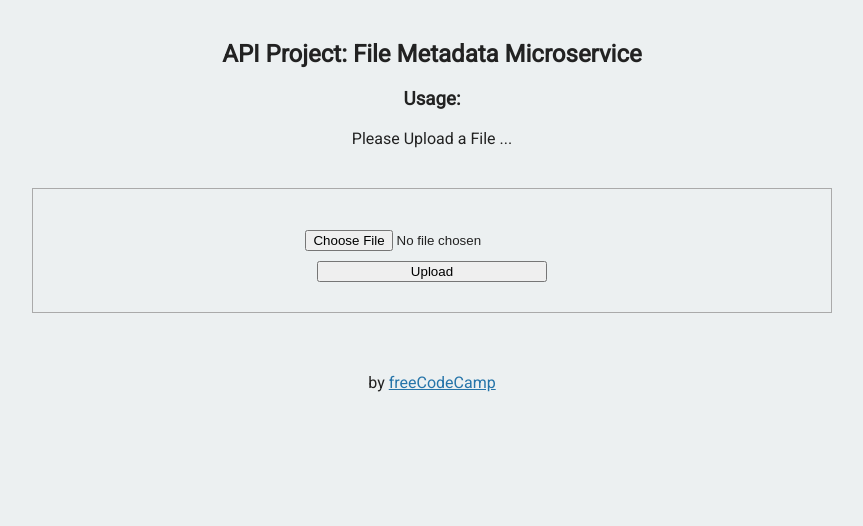
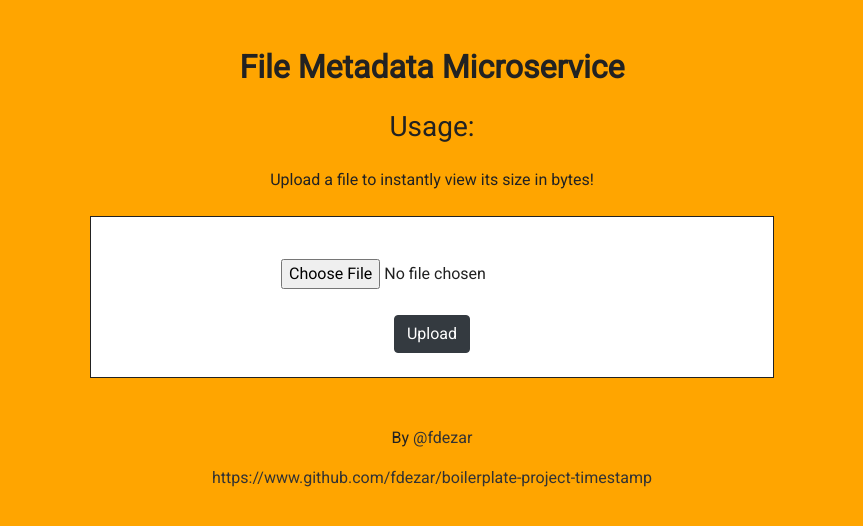
Before and after one commit to fdezar/boilerplate-project-filemetadata, a website: page views/index.html in a window 1280 px wide. Shown: the whole page, without its empty margins (208-1071 px from the left). Drawn offline with nearby package versions, Linux system fonts and the light colour scheme; files that its build step writes are made by us from their sources.

Commit message:
styles improved

```diff
--- a/public/style.css
+++ b/public/style.css
@@ -1,10 +1,8 @@
-/****** Main Styling ******/
-
 body {
   font-family: 'Roboto', sans-serif;
   font-size: 16px;
   color: #222;
-  background-color: #ECF0F1;
+  background-color: orange;
   text-align: center;
 }
 
@@ -13,12 +11,12 @@ body {
   margin-top: 40px;
 }
 
-.footer {
+footer {
   margin-top: 60px;
 }
 
 a {
-  color: #2574A9;
+  color: #333;
 }
 
 input {
@@ -35,7 +33,8 @@ input#button {
   position:relative;
   margin: auto;
   margin-top: 40px;
-  border: 1px  solid  #aaa;
+  background-color: white;
+  border: 1px  solid  #222;
   padding: 20px;
   width: 60%;
   min-width: 400px;
--- a/views/index.html
+++ b/views/index.html
@@ -1,34 +1,42 @@
 <!DOCTYPE html>
-
 <html>
    <head>
       <title>File Metadata</title>
       <link rel="shortcut icon" href="https://cdn.freecodecamp.org/universal/favicons/favicon-32x32.png" type="image/x-icon"/>
       <link href="https://fonts.googleapis.com/css?family=Roboto" rel="stylesheet" type="text/css">
+      <!-- Bootstrap CSS -->
+      <link href="https://maxcdn.bootstrapcdn.com/bootstrap/4.5.2/css/bootstrap.min.css" rel="stylesheet">
       <link href="./style.css" rel="stylesheet" type="text/css">
    </head>
 
    <body>
       <div class="container">
-        <h2>API Project: File Metadata Microservice</h2>
+        <h2 class="mt-5 font-weight-bold">File Metadata Microservice</h2>
 
-        <h3>Usage:</h3>
+        <h3 class="mt-4 mb-4">Usage:</h3>
         <p>
-          Please Upload a File ...
+          Upload a file to instantly view its size in bytes!
         </p>
-        <div class="view">
+        <div class="view mt-4 p-4">
           <h4 id="output"></h4>
           <form enctype="multipart/form-data" method="POST" action="/api/fileanalyse">
-            <input id="inputfield" type="file" name="upfile">
-            <input id="button" type="submit" value="Upload">
+            <!-- Utilize Bootstrap grid system to center the input -->
+            <div class="row justify-content-center">
+              <div class="col-md-6">
+                <input id="inputfield" type="file" name="upfile" class="form-control-file">
+              </div>
+            </div>
+            <button id="button" type="submit" class="btn btn-dark mt-3">Upload</button>
           </form>
         </div>
       </div>
-      <div class="footer">
+      <footer class="mt-5">
         <p>
-          by
-          <a href="http://www.freecodecamp.com">freeCodeCamp</a>
+          By <a href="https://www.github.com/fdezar">@fdezar</a>
         </p>
-      </div>
+        <p>
+          <a href="https://www.github.com/fdezar/boilerplate-project-timestamp">https://www.github.com/fdezar/boilerplate-project-timestamp</a>
+        </p>
+      </footer>
    </body>
 </html>
```
